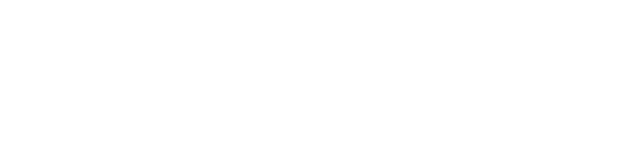
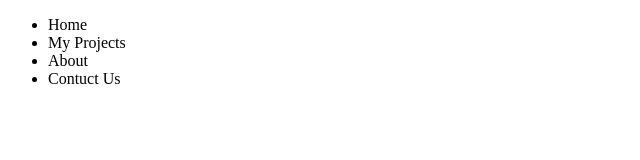
Before and after one commit to Abdul-razzaq-017/Portfolio, a plain HTML site: page index.html in a window 1280 px wide. Shown: the whole page, without its empty margins (0-640 px from the left). Drawn offline with Linux system fonts and the light colour scheme.

Commit message:
initial release

```diff
--- a/index.html
+++ b/index.html
@@ -7,6 +7,13 @@
     <title>Abdul Razzaq</title>
 </head>
 <body>
-
+    <nav>
+        <ul>
+            <li><a href=""></a>Home</li>
+            <li><a href=""></a>My Projects</li>
+            <li><a href=""></a>About</li>
+            <li><a href=""></a>Contuct Us</li>
+        </ul>
+    </nav>
 </body>
 </html>
```
